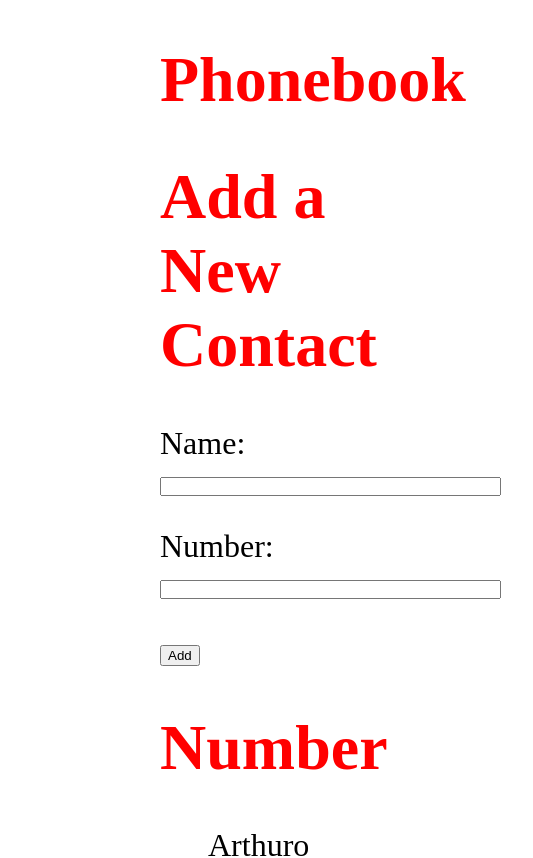
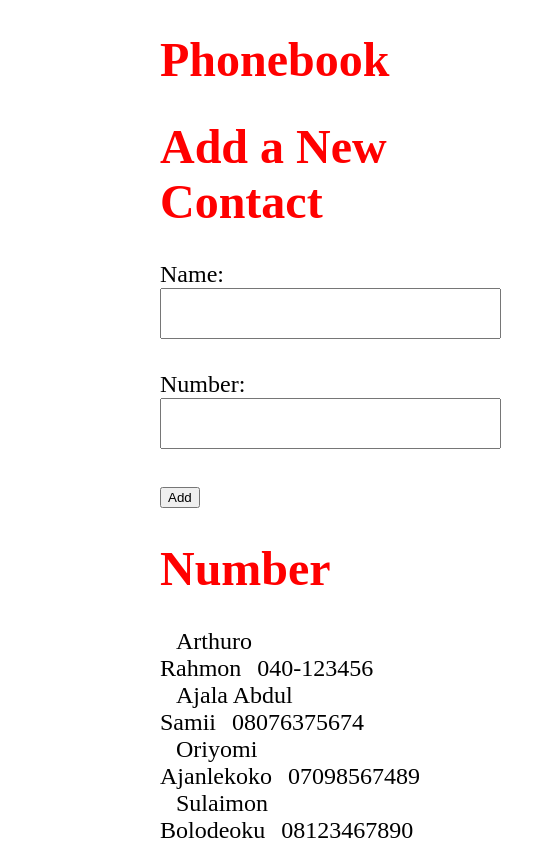
Before and after one commit to CodeSpicee/FullStackOpen, a React (Vite) app in the folder part2/thephonebook/: page / in a window 390 px wide. Shown: the top 858 px of the page, 533 px wide, since content can reach past the window. Built offline with nearby package versions, Linux system fonts and the light colour scheme.

Commit message:
update to phonebook

```diff
--- a/part2/thephonebook/src/App.jsx
+++ b/part2/thephonebook/src/App.jsx
@@ -30,6 +30,10 @@ const App = () => {
       },
     ];
     if (newPerson.trim() && newNumber.trim() === "") return;
+    if (persons.find((person) => person.name === newPerson)) {
+      alert(`${newPerson} is already added to the phonebook`);
+      return "";
+    }
     setPerson([...persons, ...personObject]);
     setNewPerson("");
     setNewNumber("");
--- a/part2/thephonebook/src/index.scss
+++ b/part2/thephonebook/src/index.scss
@@ -9,7 +9,7 @@ body {
 body {
   .App {
     margin-left: 10rem;
-    font-size: 2rem;
+    font-size: 1.5rem;
     h1 {
       color: red;
     }
@@ -18,14 +18,14 @@ body {
         width: 100%;
 
         input {
-          padding: 0rem 5rem;
+          padding: 1rem 5rem;
           margin-bottom: 2rem;
         }
       }
     }
     .Person {
       span {
-        margin-left: 3rem;
+        margin-left: 1rem;
       }
     }
   }
```
